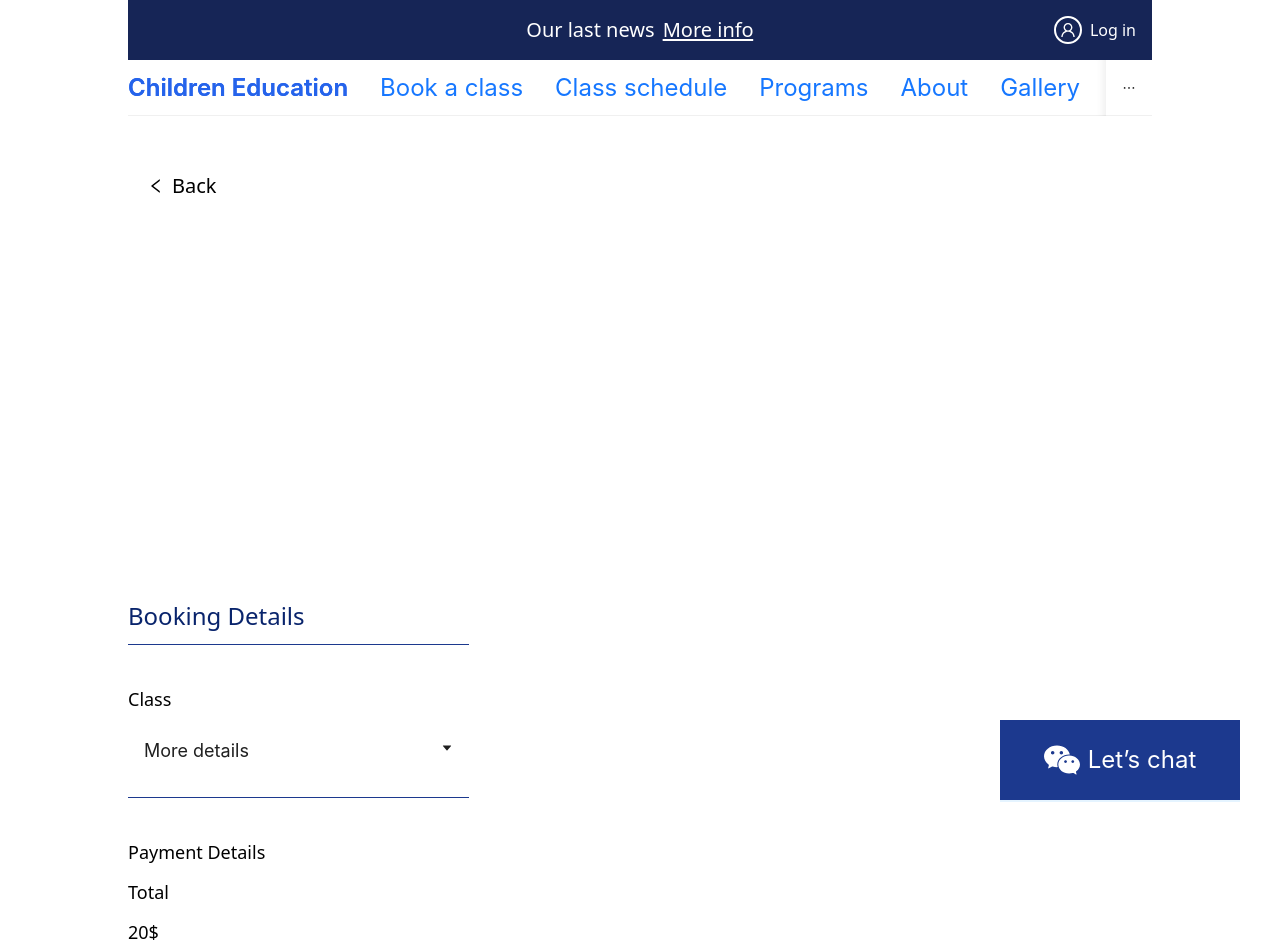
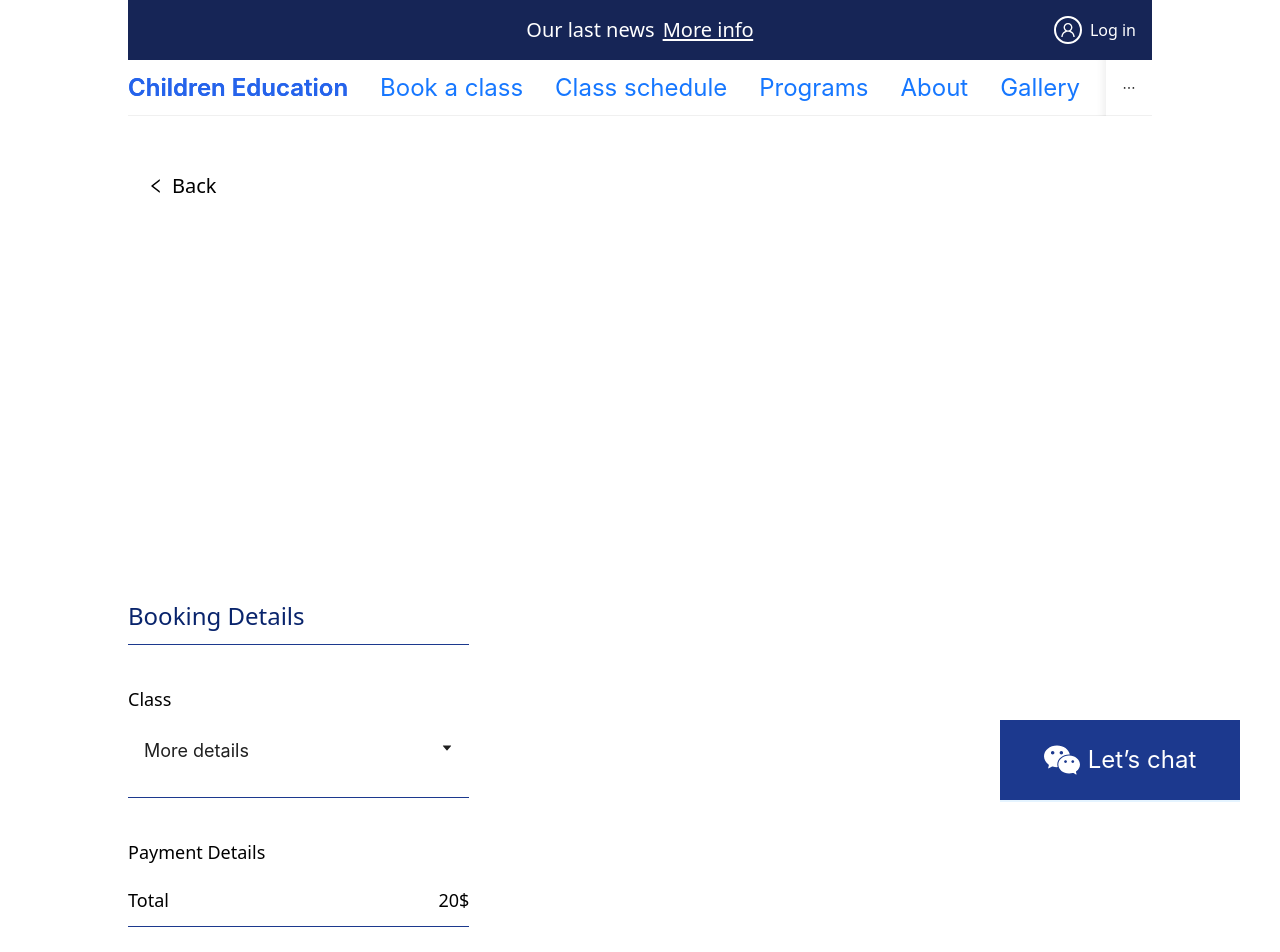
Before and after one commit to nekrasowa/Education-Club-for-toddlers, a Next.js app: page /book/1 in a window 1280 px wide. Shown: the top 952 px of the page. Built offline with nearby package versions, Linux system fonts and the light colour scheme.

Commit message:
Fix style in payment block

```diff
--- a/src/components/elements/EventDetails.tsx
+++ b/src/components/elements/EventDetails.tsx
@@ -56,8 +56,10 @@ export function EventDetails({
         <>
           <ThinLine pb='pb-5' />
           <p className='shortInfo mb-3 text-lg'>{book.payment}</p>
-          <p className='shortInfo mb-3 text-lg'>{book.total}</p>
-          <p className='shortInfo mb-3 text-lg'>{price}</p>
+          <div className='priceBlock flex justify-between mt-2'>
+            <p className='shortInfo mb-3 text-lg'>{book.total}</p>
+            <p className='shortInfo mb-3 text-lg'>{price}</p>
+          </div>
           <ThinLine pb='pb-5' />
         </>
       )}
```
